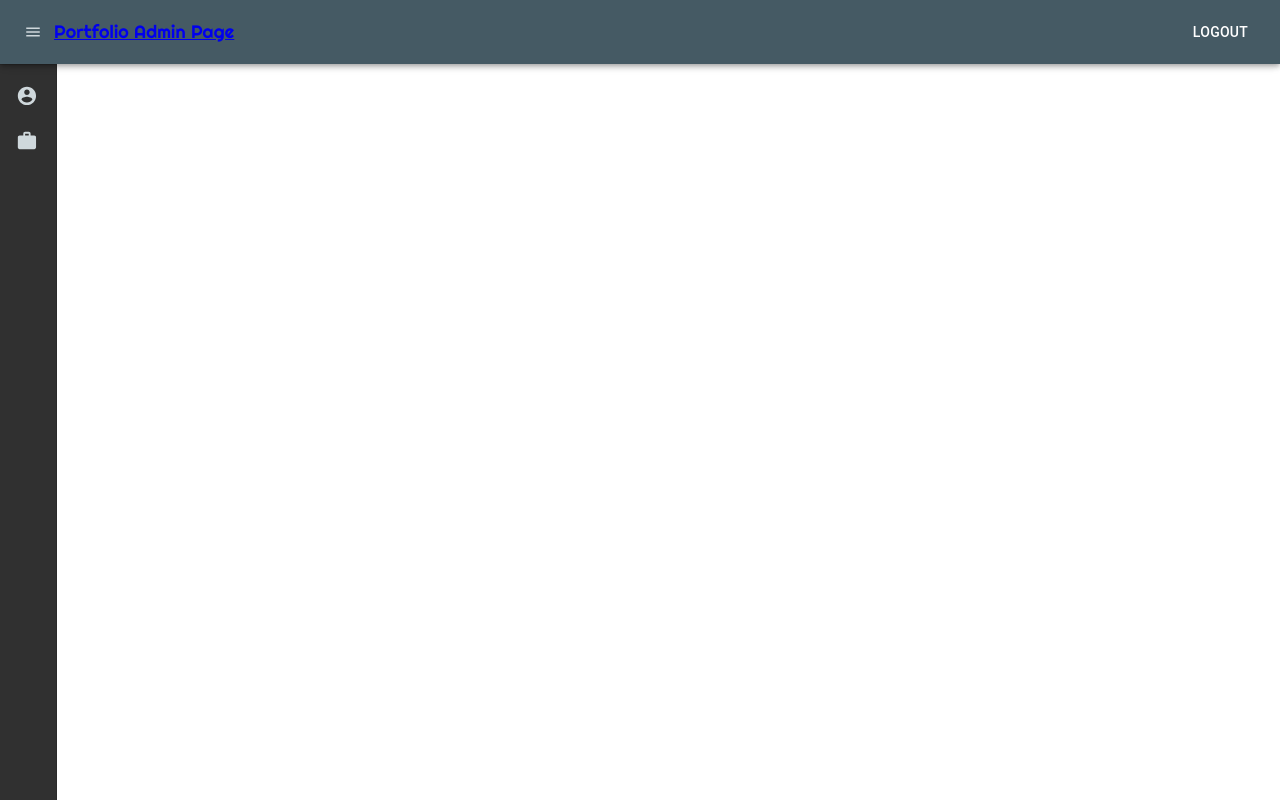
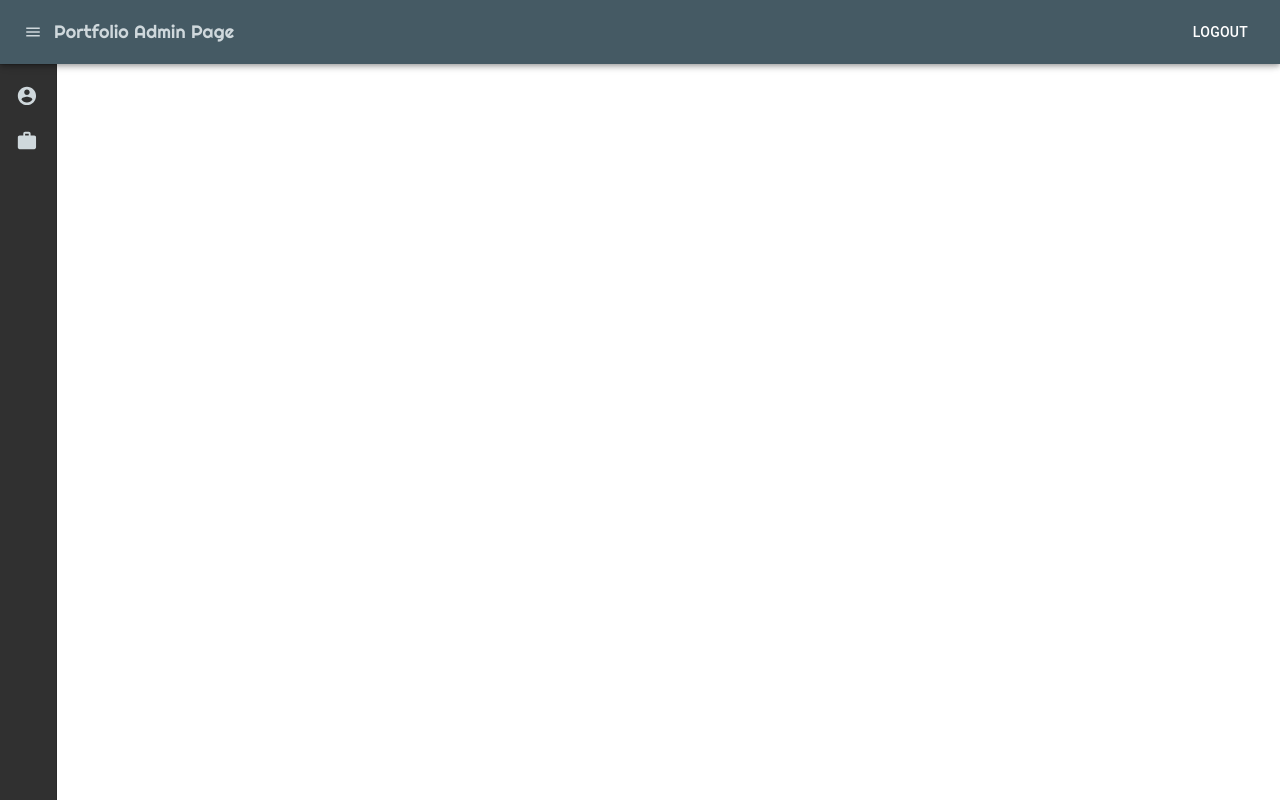
Before and after one commit to danielrs975/resume-backend, a React (Create React App) app: page /profile in a window 1280 px wide. Built offline with nearby package versions, Linux system fonts and the light colour scheme.

Commit message:
Change the style of the dashboard button

```diff
--- a/src/components/NavBar.js
+++ b/src/components/NavBar.js
@@ -42,7 +42,7 @@ const NavBar = (props) => {
 							<MenuIcon />
 						</IconButton>}
 						<Typography variant="h6">
-							<Link to="/dashboard">Portfolio Admin Page</Link>
+							<Link to="/dashboard" className="button button--link">Portfolio Admin Page</Link>
 						</Typography>
 					</div>
 					<Button color="inherit" className="button">Logout</Button>
--- a/src/styles/components/_button.scss
+++ b/src/styles/components/_button.scss
@@ -2,6 +2,11 @@ button {
     & .MuiButton-label {
         font-size: $font-size-small;
     }
+}
+
+.button--link {
+    text-decoration: none;
+    color: $clear-grey;
 }
 
 .button--menu {
```
